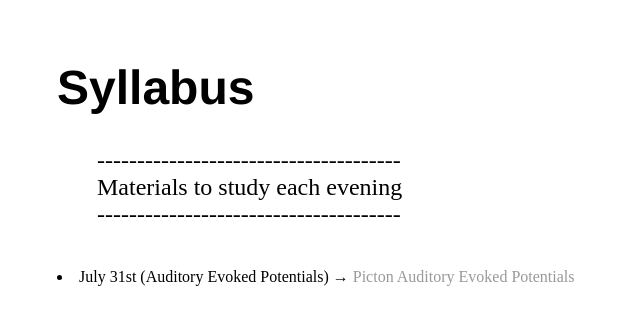
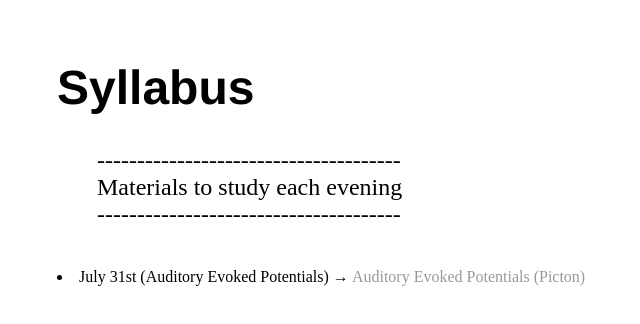
Before and after one commit to wisamreid/wisamreid.github.io, a plain HTML site: page syllabus.html in a window 1280 px wide. Shown: the full height of the page, 135-775 px from the left. Drawn offline with Linux system fonts and the light colour scheme.

Commit message:
Update syllabus.html

```diff
--- a/syllabus.html
+++ b/syllabus.html
@@ -15,7 +15,7 @@
 		      <li>Materials to study each evening</li>
 		      <li>--------------------------------------</li>
 		    </ul>
-		      <li><span>July 31st (Auditory Evoked Potentials)</span> &rarr; <a href="handout/Picton_Auditory_Evoked_Potentials.pdf">Picton Auditory Evoked Potentials</a></li>
+		      <li><span>July 31st (Auditory Evoked Potentials)</span> &rarr; <a href="handout/Picton_Auditory_Evoked_Potentials.pdf">Auditory Evoked Potentials (Picton)</a></li>
 		      <!--<li><span>June 20th & 21st (KNN & Cross-Validation)</span> &rarr; <span>ISLR Chapter 3: Read to understand all sections covering the KNN algorithm & ISLR Chapter 5.1: Read to understand cross-validation</span></li>-->
 		      <!--<li><span>June 21st and 22nd (Regression)</span> &rarr; <span>ISLR Chapters 3 and 4: Read to understand Linear Regression and Logistic Regression</span></li>-->
 		      <!--<li><span>June 23rd (Scikit Learn, Softmax & Loss Functions)</span> &rarr; <a href="http://peterroelants.github.io/posts/neural_network_implementation_intermezzo02/">Read this softmax tutorial with the help of your TAs</a></li>-->
```
